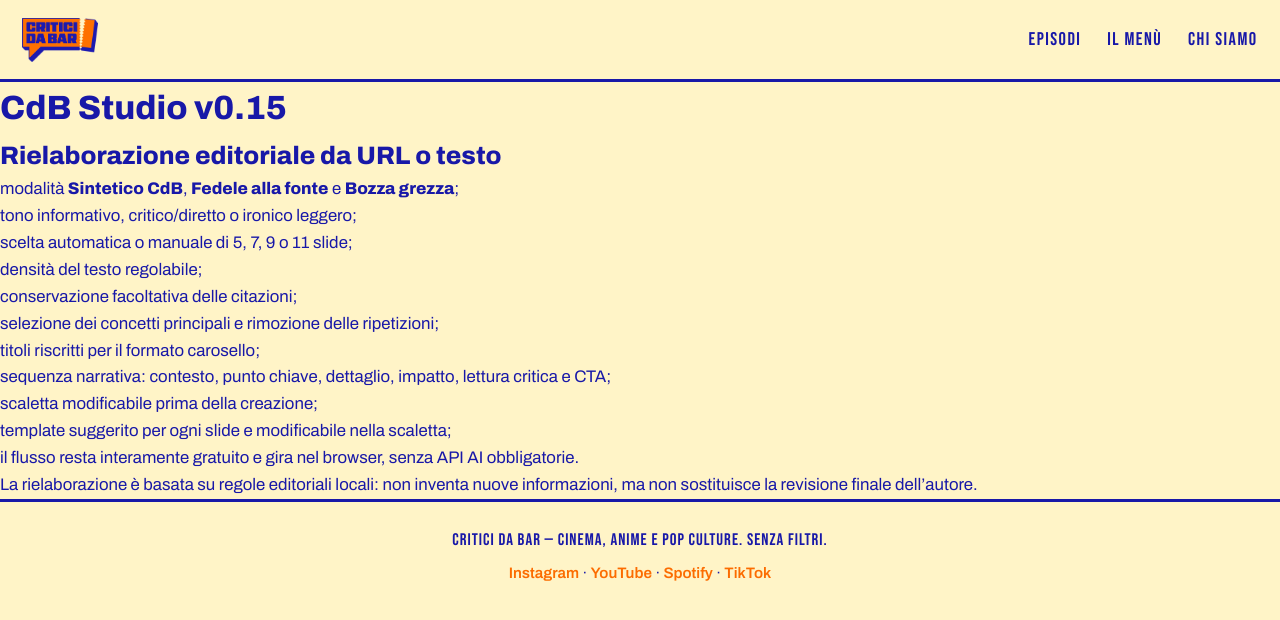
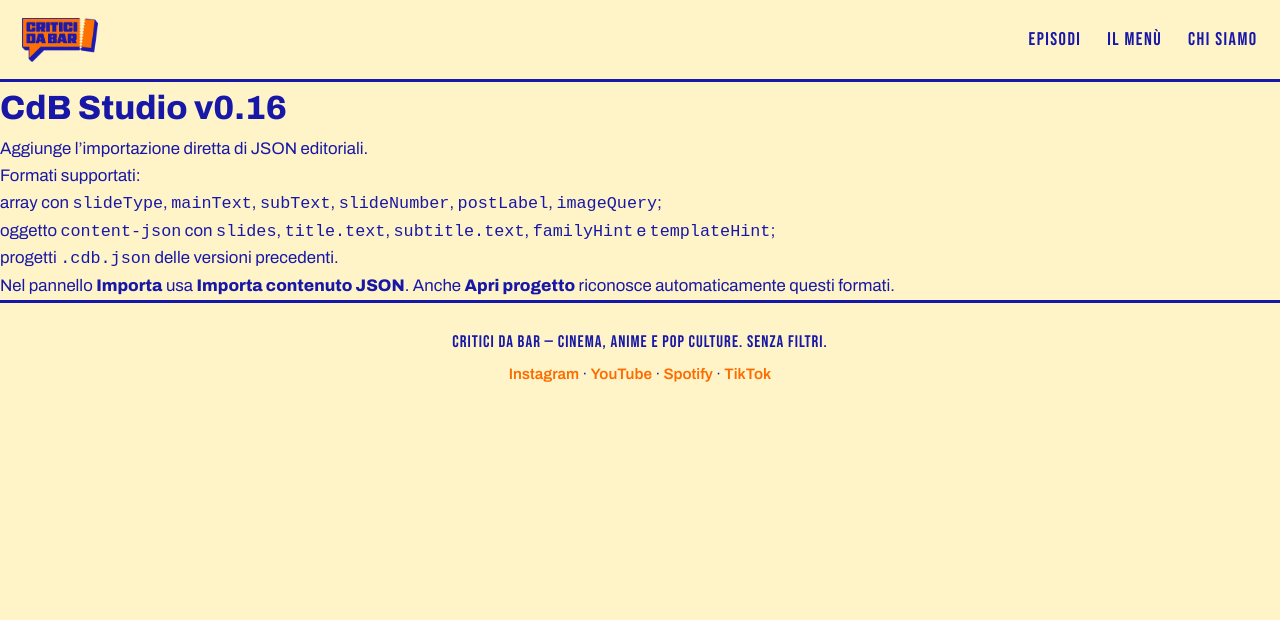
Before and after one commit to criticidabar/criticidabar.github.io, a Jekyll site: the page built from cdb-studio-2326577d/README.md, in a window 1280 px wide. Shown: the top 620 px of the page. Built offline with Jekyll 4.4.1, drawn with Linux system fonts in a browser that asks for light colours; our own code applies the rules of GitHub Pages for plain Markdown files.

Commit message:
App v016

```diff
--- a/cdb-studio-2326577d/README.md
+++ b/cdb-studio-2326577d/README.md
@@ -1,17 +1,10 @@
-# CdB Studio v0.15
+# CdB Studio v0.16
 
-## Rielaborazione editoriale da URL o testo
+Aggiunge l’importazione diretta di JSON editoriali.
 
-- modalità **Sintetico CdB**, **Fedele alla fonte** e **Bozza grezza**;
-- tono informativo, critico/diretto o ironico leggero;
-- scelta automatica o manuale di 5, 7, 9 o 11 slide;
-- densità del testo regolabile;
-- conservazione facoltativa delle citazioni;
-- selezione dei concetti principali e rimozione delle ripetizioni;
-- titoli riscritti per il formato carosello;
-- sequenza narrativa: contesto, punto chiave, dettaglio, impatto, lettura critica e CTA;
-- scaletta modificabile prima della creazione;
-- template suggerito per ogni slide e modificabile nella scaletta;
-- il flusso resta interamente gratuito e gira nel browser, senza API AI obbligatorie.
+Formati supportati:
+- array con `slideType`, `mainText`, `subText`, `slideNumber`, `postLabel`, `imageQuery`;
+- oggetto `content-json` con `slides`, `title.text`, `subtitle.text`, `familyHint` e `templateHint`;
+- progetti `.cdb.json` delle versioni precedenti.
 
-La rielaborazione è basata su regole editoriali locali: non inventa nuove informazioni, ma non sostituisce la revisione finale dell'autore.
+Nel pannello **Importa** usa **Importa contenuto JSON**. Anche **Apri progetto** riconosce automaticamente questi formati.
--- a/cdb-studio-2326577d/styles.css
+++ b/cdb-studio-2326577d/styles.css
@@ -170,3 +170,5 @@
 .editorial-outline-meta{display:grid;grid-template-columns:1fr 1fr;gap:7px}
 .editorial-source-preview{margin:7px 0 0;color:#898f93;font-size:10px;line-height:1.35;display:-webkit-box;-webkit-line-clamp:2;-webkit-box-orient:vertical;overflow:hidden}
 @media(max-width:520px){.editorial-controls,.editorial-outline-meta{grid-template-columns:1fr}.editorial-outline-item{padding:9px}.editorial-outline-head{align-items:flex-start}}
+
+.content-json-card code{font-size:.92em;color:var(--cream,#fff6ea);background:#161616;padding:.1rem .28rem;border-radius:.3rem}.inline-status.success{color:#9ee7b5}.inline-status.error{color:#ff9d9d}
--- a/cdb-studio-2326577d/sw.js
+++ b/cdb-studio-2326577d/sw.js
@@ -1,7 +1,7 @@
-const CACHE = 'cdb-studio-v0.15.0';
+const CACHE = 'cdb-studio-v0.16.0';
 const CORE = [
-  './', './index.html', './styles.css?v=0.15.0', './app.js?v=0.15.0', './auth.js?v=0.15.0',
-  './manifest.webmanifest?v=0.15.0', './assets/logo.png', './assets/icon-192.png', './assets/icon-512.png'
+  './', './index.html', './styles.css?v=0.16.0', './app.js?v=0.16.0', './auth.js?v=0.16.0',
+  './manifest.webmanifest?v=0.16.0', './assets/logo.png', './assets/icon-192.png', './assets/icon-512.png'
 ];
 
 self.addEventListener('install', event => {
--- a/cdb-studio-2326577d/version.json
+++ b/cdb-studio-2326577d/version.json
@@ -1,4 +1,4 @@
 {
-  "version": "0.15.0",
-  "build": "editorial-rewrite"
+  "version": "0.16.0",
+  "build": "content-json-import"
 }
```
Also changed, not shown: cdb-studio-2326577d/PUBBLICAZIONE.md (+2 -8 lines), cdb-studio-2326577d/index.html (+11 -5 lines), cdb-studio-2326577d/the-odyssey-vs-ai.json (added, +57 -0 lines), cdb-studio-2326577d/app.js.
